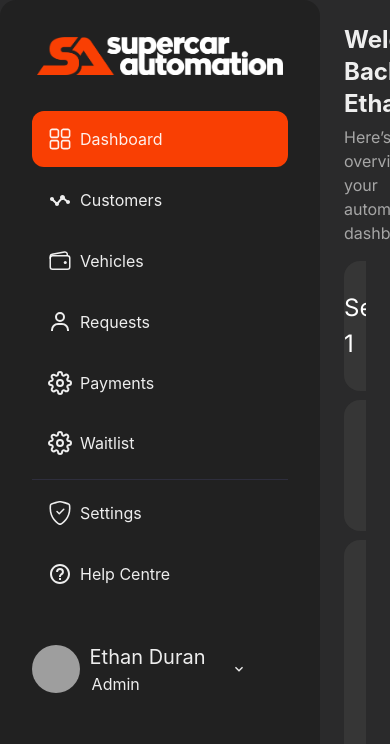
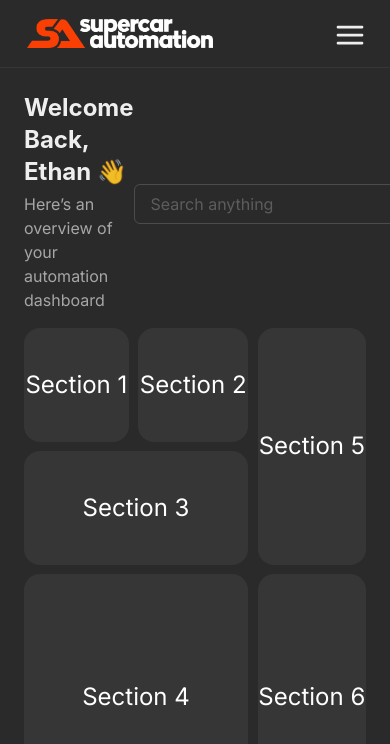
Before and after one commit to hmza312/SupercarAdmin, a Next.js app: page / in a window 390 px wide. Shown: the top 744 px of the page. Built offline with nearby package versions, Linux system fonts and the light colour scheme; grey boxes are pictures that could not be loaded.

Commit message:
added: responsive sidebar

```diff
--- a/src/components/SideBar.tsx
+++ b/src/components/SideBar.tsx
@@ -1,13 +1,15 @@
 import {
   Flex,
-  Heading,
   Icon,
   Divider,
   Avatar,
   Text,
   Stack,
+  Box,
+  Center,
+  useOutsideClick,
 } from "@chakra-ui/react";
-import { ChevronDownIcon } from "@chakra-ui/icons";
+import { ChevronDownIcon, HamburgerIcon } from "@chakra-ui/icons";
 
 import { BiStats, BiUser, BiHelpCircle } from "react-icons/bi";
 import { RxDashboard } from "react-icons/rx";
@@ -18,7 +20,7 @@ import Link from "next/link";
 
 import { useRouter } from "next/router";
 import { ROUTING } from "@/util/constant";
-import React from "react";
+import React, { useRef, useState } from "react";
 
 interface SideBarLink {
   text: string;
@@ -37,12 +39,22 @@ const sideBarLinks: Array<SideBarLink> = [
   { text: "Help Centre", linkTo: ROUTING.helpCentre, icon: <BiHelpCircle /> },
 ];
 
-export default function SideBar() {
+export default function SideBar({ useMobStyle }: { useMobStyle: boolean }) {
   const router = useRouter();
+
+  const [isOpen, setIsOpen] = useState<boolean>(false);
+  const narBarRef = useRef<HTMLDivElement>(null);
+
+  useOutsideClick({
+    ref: narBarRef,
+    handler: () => setIsOpen(false),
+  });
 
   return (
     <>
+      {useMobStyle && <MobNavBar onOpen={() => setIsOpen(!isOpen)} />}
       <Flex
+        ref={narBarRef}
         display={"flex"}
         minHeight={"100%"}
         bg={"white"}
@@ -52,11 +64,22 @@ export default function SideBar() {
         rounded={"2xl"}
         overflow={"auto"}
         flexDir={"column"}
+        style={
+          useMobStyle
+            ? {
+                position: "fixed",
+                bottom: "0",
+                top: "0",
+                left: "0",
+                transform: `TranslateX(${isOpen ? "0" : "-1000px"})`,
+                transition: "transform 300ms ease-in-out",
+                zIndex: "999",
+              }
+            : {}
+        }
       >
         <Link href={"/"}>
           <Flex flexDir={"column"} p={"2.3rem"}>
-            {/* <Heading fontSize={'2xl'}>SuperCar</Heading>
-                    <Heading fontSize={'2xl'}>Automation</Heading> */}
             {/*eslint-disable-next-line @next/next/no-img-element */}
             <img
               src={"/images/supercar-logo.png"}
@@ -65,6 +88,16 @@ export default function SideBar() {
             />
           </Flex>
         </Link>
+
+        {useMobStyle && (
+          <Center
+            transform={"TranslateY(-1rem)"}
+            fontSize={"2rem"}
+            onClick={() => setIsOpen(false)}
+          >
+            <HamburgerIcon />
+          </Center>
+        )}
 
         {/* icons */}
         <Flex flexDir={"column"} p={"2rem"} gap={"0.3rem"} pt={"0"}>
@@ -76,6 +109,7 @@ export default function SideBar() {
                   isActive={router.asPath == link.linkTo}
                   heading={link.text}
                   linkIcon={link.icon}
+                  onClick={() => setIsOpen(false)}
                 />
                 {idx == 5 && (
                   <Divider
@@ -104,21 +138,57 @@ export default function SideBar() {
   );
 }
 
+const MobNavBar = ({ onOpen }: { onOpen: () => void }) => {
+  return (
+    <>
+      <Flex
+        width={"100%"}
+        py="1rem"
+        px={"1.5rem"}
+        borderBottom="1px solid var(--grey-color)"
+      >
+        <Link href={"/"}>
+          <Box
+            flexDir={"column"}
+            p={"0.2rem"}
+            display={"block"}
+            width={"12rem"}
+          >
+            {/*eslint-disable-next-line @next/next/no-img-element */}
+            <img
+              src={"/images/supercar-logo.png"}
+              alt="company logo"
+              loading="eager"
+            />
+          </Box>
+        </Link>
+
+        <Box marginLeft={"auto"} onClick={onOpen}>
+          <HamburgerIcon fontSize={"2rem"} transform={"TranslateY(0.2rem)"} />
+        </Box>
+      </Flex>
+    </>
+  );
+};
+
 const SideBarLinks = ({
   isActive,
   heading,
   linkIcon,
   linkTo,
+  onClick,
 }: {
   isActive: boolean;
   heading: string;
   linkIcon: React.ReactNode;
   linkTo: string;
+  onClick: () => void;
 }) => {
   return (
     <>
       <Link href={linkTo}>
         <Flex
+          onClick={onClick}
           bg={`${isActive ? "var(--orange-color)" : ""}`}
           p={"1rem"}
           rounded={"xl"}
--- a/src/pages/_app.tsx
+++ b/src/pages/_app.tsx
@@ -2,17 +2,26 @@ import SideBar from "@/components/SideBar";
 import "@/styles/globals.css";
 import type { AppProps } from "next/app";
 
-import { ChakraProvider, Flex } from "@chakra-ui/react";
+import { ChakraProvider, Flex, useMediaQuery } from "@chakra-ui/react";
 import { appTheme } from "@/styles/Style";
 import DarkTheme from "@/components/design/DarkTheme";
 
 export default function App({ Component, pageProps }: AppProps) {
+  const [isUnder1100] = useMediaQuery("(max-width: 1100px)");
+
+  console.log(isUnder1100);
+
   return (
     <>
       <ChakraProvider theme={appTheme}>
         <DarkTheme />
-        <Flex display={"flex"} height={"100%"} width={"100%"}>
-          <SideBar />
+        <Flex
+          display={"flex"}
+          height={"100%"}
+          width={"100%"}
+          flexDir={isUnder1100 ? "column" : "row"}
+        >
+          <SideBar useMobStyle={isUnder1100} />
           <Component {...pageProps} />
         </Flex>
       </ChakraProvider>
--- a/src/styles/Home.module.css
+++ b/src/styles/Home.module.css
@@ -1,4 +1,5 @@
 .main {
   width: 100%;
+  height: 100%;
   overflow-y: auto;
 }
--- a/src/styles/globals.css
+++ b/src/styles/globals.css
@@ -47,8 +47,6 @@ body {
   scrollbar-width: thin;
   scrollbar-color: white transparent;
 }
-
-
 
 /* aux css */
 
```
Also changed, not shown: src/components/Dashboard.tsx (+15 -6 lines).
